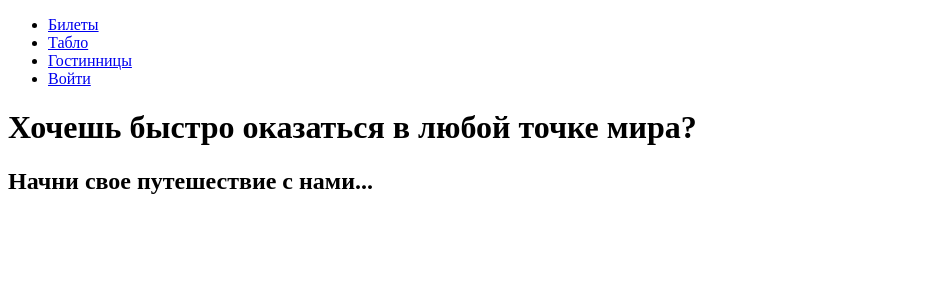
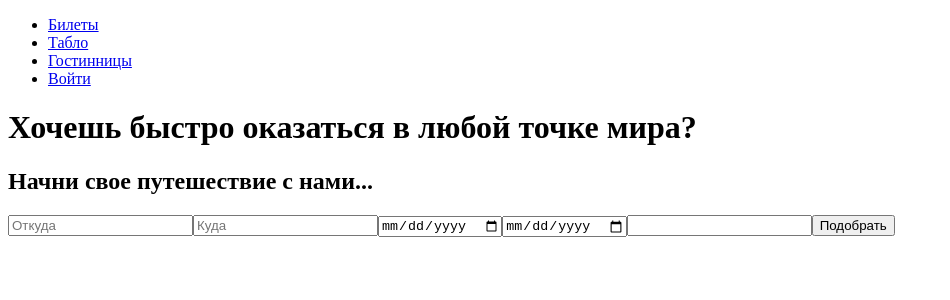
Before and after one commit to biletnam/ticketsBuy, a React app: page / in a window 1280 px wide. Shown: the top 300 px of the page, without its empty margins (0-950 px from the left). Built offline with nearby package versions, Linux system fonts and the light colour scheme.

Commit message:
Html for StartPage

```diff
--- a/src/components/StartPage/GoButton.jsx
+++ b/src/components/StartPage/GoButton.jsx
@@ -0,0 +1,14 @@
+import React from "react";
+
+
+export default class GoForm extends React.Component {
+    constructor(props) {
+        super(props);
+    }
+
+    render() {
+        return (
+            <input value={this.props.name} type="submit" />
+        );
+    }
+}
--- a/src/components/StartPage/GoForm.jsx
+++ b/src/components/StartPage/GoForm.jsx
@@ -0,0 +1,20 @@
+import React from "react";
+import GoButton from "./GoButton.jsx";
+
+
+export default class GoForm extends React.Component {
+    render() {
+        return (
+            <div className="GoForm">
+                <form action="/checkForm">
+                    <input name="inputFrom" type="text" placeholder="Откуда" className="From" required/>
+                    <input name="inputWhere" type="text" placeholder="Куда" className="To" required/>
+                    <input name="dateFrom" type="date" value="" className="DateFrom" required/>
+                    <input name="dateBack" type="date" value="" className="DateTo"/>
+                    <input name="personAmount" type="number" value="" className="Persons" required/>
+                    <GoButton name="Подобрать"/>
+                </form>
+            </div>
+        );
+    }
+}
--- a/src/components/StartPage/StartPage.jsx
+++ b/src/components/StartPage/StartPage.jsx
@@ -8,7 +8,7 @@ export default class StartPage extends React.Component {
             <div className="startPageWrapper">
                 <h1 className="MainHeader"> Хочешь быстро оказаться в любой точке мира?</h1>
                 <h2 className="SubHeader">Начни свое путешествие с нами...</h2>
-                {/*<GoForm />*/}
+                <GoForm />
                 {/*<GoButton />*/}
             </div>
         );
```
Also changed, not shown: src/components/Menu.jsx (indentation only).
